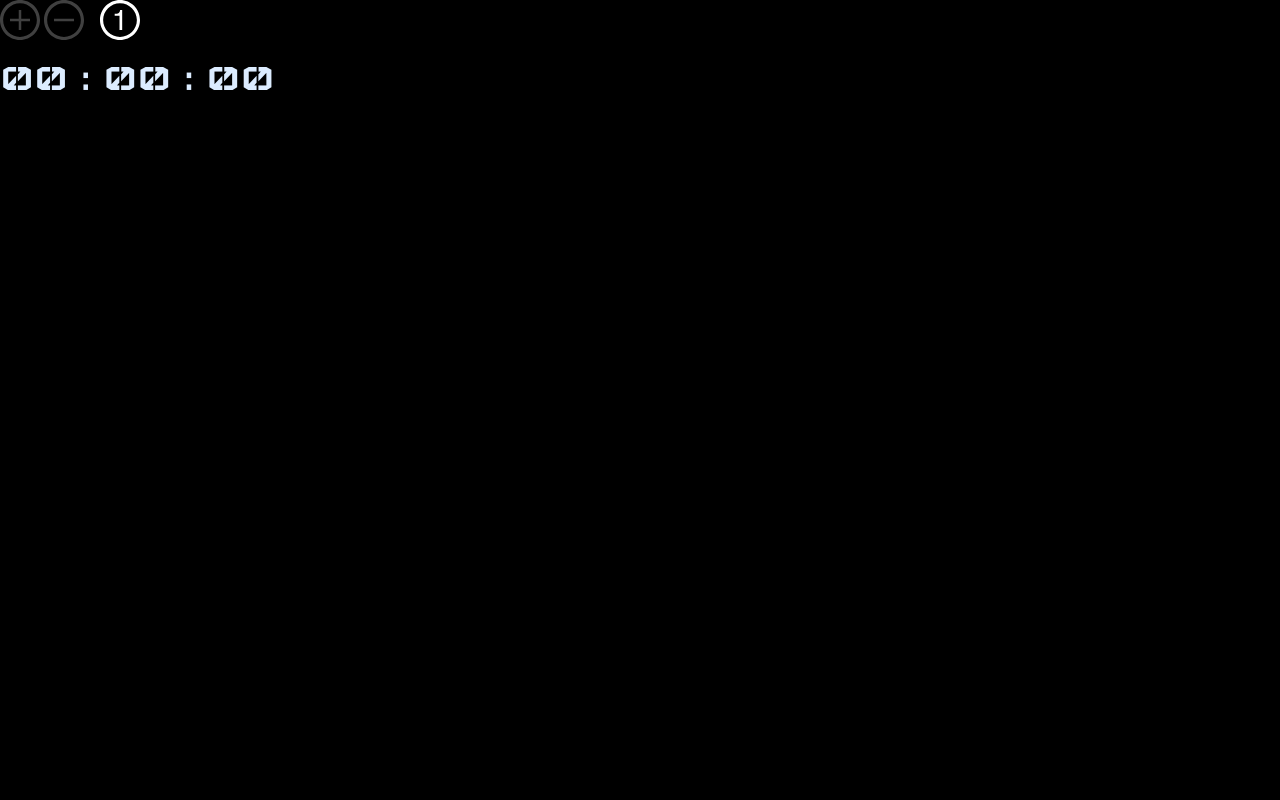
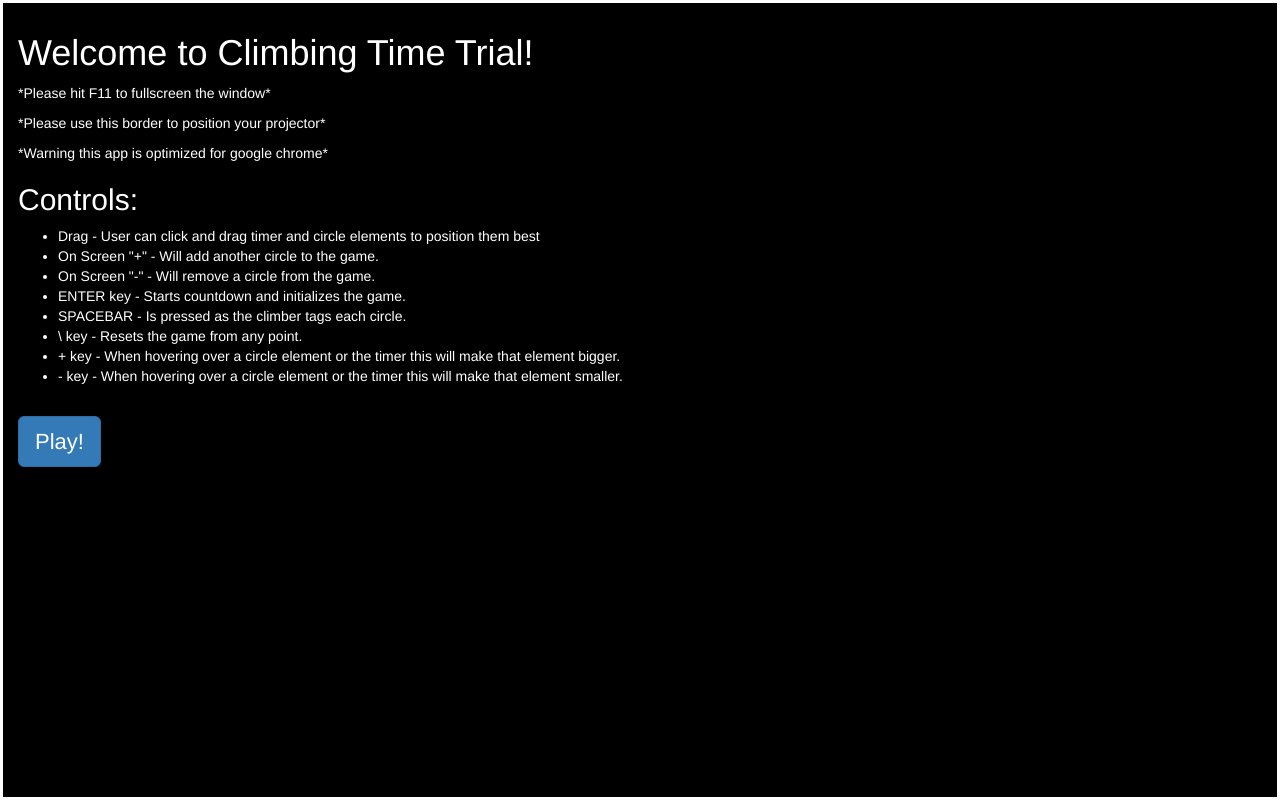
Before and after one commit to Alexg2195/climbingGames, a plain HTML site: page index.html in a window 1280 px wide. Drawn offline with nearby package versions, Linux system fonts and the light colour scheme; no server answers; a web font is replaced by a local one.

Commit message:
added initial welcome page

```diff
--- a/css/basics.css
+++ b/css/basics.css
@@ -12,6 +12,16 @@ body {
 
 .container {
   padding-top :40px;
+}
+
+#howToPlay {
+  color: white;
+  padding-top: 10px;
+  border: 3px solid;
+  width: 100%;
+  height: 100%;
+  bottom: 0;
+  position: absolute;
 }
 
 .form-control {
--- a/index.html
+++ b/index.html
@@ -70,6 +70,28 @@
     </table>
   </div>
 
+  <!-- Instructions -->
+  <div id="howToPlay" class="container">
+    <div class="instructions">
+      <h1>Welcome to Climbing Time Trial!</h1>
+      <p>*Please hit F11 to fullscreen the window*</p>
+      <p>*Please use this border to position your projector*</p>
+      <p>*Warning this app is optimized for google chrome*</p>
+      <h2>Controls:</h2>
+      <ul>
+        <li>Drag - User can click and drag timer and circle elements to position them best</li>
+        <li>On Screen "+" - Will add another circle to the game.</li>
+        <li>On Screen "-" - Will remove a circle from the game.</li>
+        <li>ENTER key - Starts countdown and initializes the game.</li>
+        <li>SPACEBAR - Is pressed as the climber tags each circle.</li>
+        <li>\ key - Resets the game from any point.</li>
+        <li>+ key - When hovering over a circle element or the timer this will make that element bigger.</li>
+        <li>- key - When hovering over a circle element or the timer this will make that element smaller.</li>
+      </ul><br>
+      <p><a id="playGame" class="btn btn-primary btn-lg" href="#" role="button">Play!</a></p>
+    </div>
+  </div>
+
 
   <!-- for offline testing only -->
   <!-- <script src="offline/jqueryMin.js" type="text/javascript"></script> -->
--- a/js/main.js
+++ b/js/main.js
@@ -5,7 +5,7 @@ $(document).ready(function () {
   var iconElement = null;
   var newPxSize = 0;
 
-  var gameState = 1;
+  var gameState = 0;
   // gameState 0 = intro instruction page ***future***
   // gameState 1 = user input game setup
   // gameState 2 = countdown timer running
@@ -62,6 +62,11 @@ $(document).ready(function () {
 
 
 // Functions
+
+  $("#playGame").on("click", function (event) {
+    gameState = 1;
+    changeDisplay();
+  });
 
   function startGame () {
     gameState = 2;
@@ -153,6 +158,12 @@ $(document).ready(function () {
   }
 
   function changeDisplay () {
+    if (gameState === 0) {
+      $("#howToPlay").css("display", "block");
+    } else {
+      $("#howToPlay").css("display", "none");
+    }
+
     if (gameState === 1) {
       $("#icon1").css("display", "inline-block");
       $("#myStopWatch").css("display", "inline-block");
```
Also changed, not shown: README.md.
